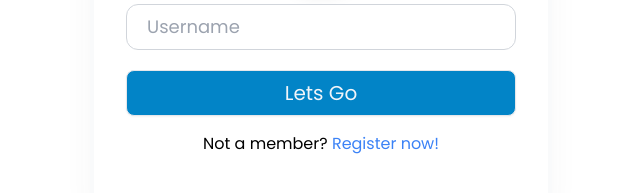
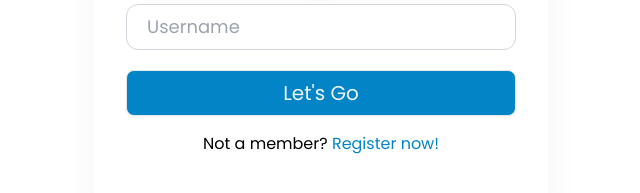
Before and after one commit to innocdavid/user-auth-app, a React (Create React App) app in the folder client/: page /username in a window 1280 px wide. Shown: the part 441-634 px from the top of the page, without its empty margins (319-959 px from the left). Built offline with nearby package versions, Linux system fonts and the light colour scheme.

Commit message:
Modify this component

```diff
--- a/client/src/pages/username.jsx
+++ b/client/src/pages/username.jsx
@@ -3,7 +3,7 @@ import { Link } from 'react-router-dom';
 import { Toaster } from 'react-hot-toast';
 import { useFormik } from 'formik';
 import logo from '../assets/images/avatar.png';
-import { validateUsername } from '../Helper/validate';
+import { validateUsername } from '../helper/validate';
 
 import styles from '../assets/styles/username.module.css';
 
@@ -34,11 +34,11 @@ export default function Username() {
               </div>
               <div className="textbot flex flex-col items-center gap-5">
                 <input {...formik.getFieldProps('username')}  type="text" placeholder="Username" className={styles.input_field}/>
-                <button type="submit" className={styles.btn}>Lets Go</button>
+                <button type="submit" className={styles.btn}>Let's Go</button>
               </div>
               <div className="text-center py-4">
                 <span className="text-gay-500">
-                  Not a member? <Link to="/register" className="text-blue-500">Register now!</Link>
+                  Not a member? <Link to="/register" className="text-sky-600">Register now!</Link>
                 </span>
               </div>
             </form>
```
